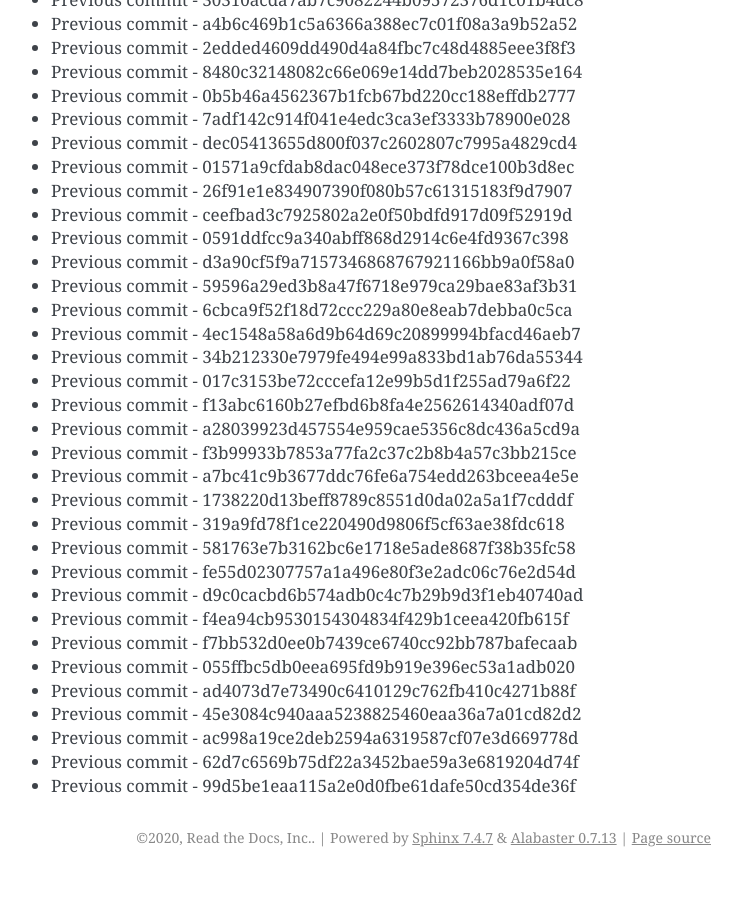
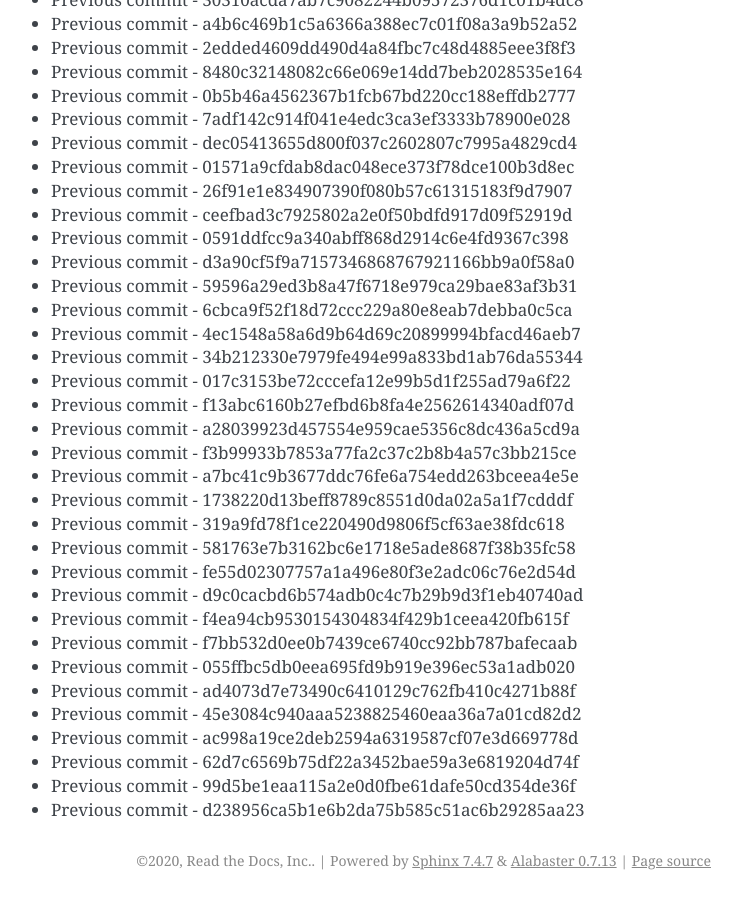
Before and after one commit to readthedocs/rtd-git-stresstest, a Sphinx documentation site: the page built from docs/updates.rst, in a window 1280 px wide and 900 px high, scrolled down 60885 px. Shown: the whole window, without its empty margins (399-1141 px from the left). Built offline with Sphinx 7.4.7, drawn with Linux system fonts in a browser that asks for light colours; before the commit the page ends 61762 px from its top, so only the background shows below that.

Commit message:
Generating commit from previous: d238956ca5b1e6b2da75b585c51ac6b29285aa23

```diff
--- a/docs/updates.rst
+++ b/docs/updates.rst
@@ -2590,3 +2590,4 @@ It can be tested for any performance characteristics.
 * Previous commit - ac998a19ce2deb2594a6319587cf07e3d669778d
 * Previous commit - 62d7c6569b75df22a3452bae59a3e6819204d74f
 * Previous commit - 99d5be1eaa115a2e0d0fbe61dafe50cd354de36f
+* Previous commit - d238956ca5b1e6b2da75b585c51ac6b29285aa23
```
